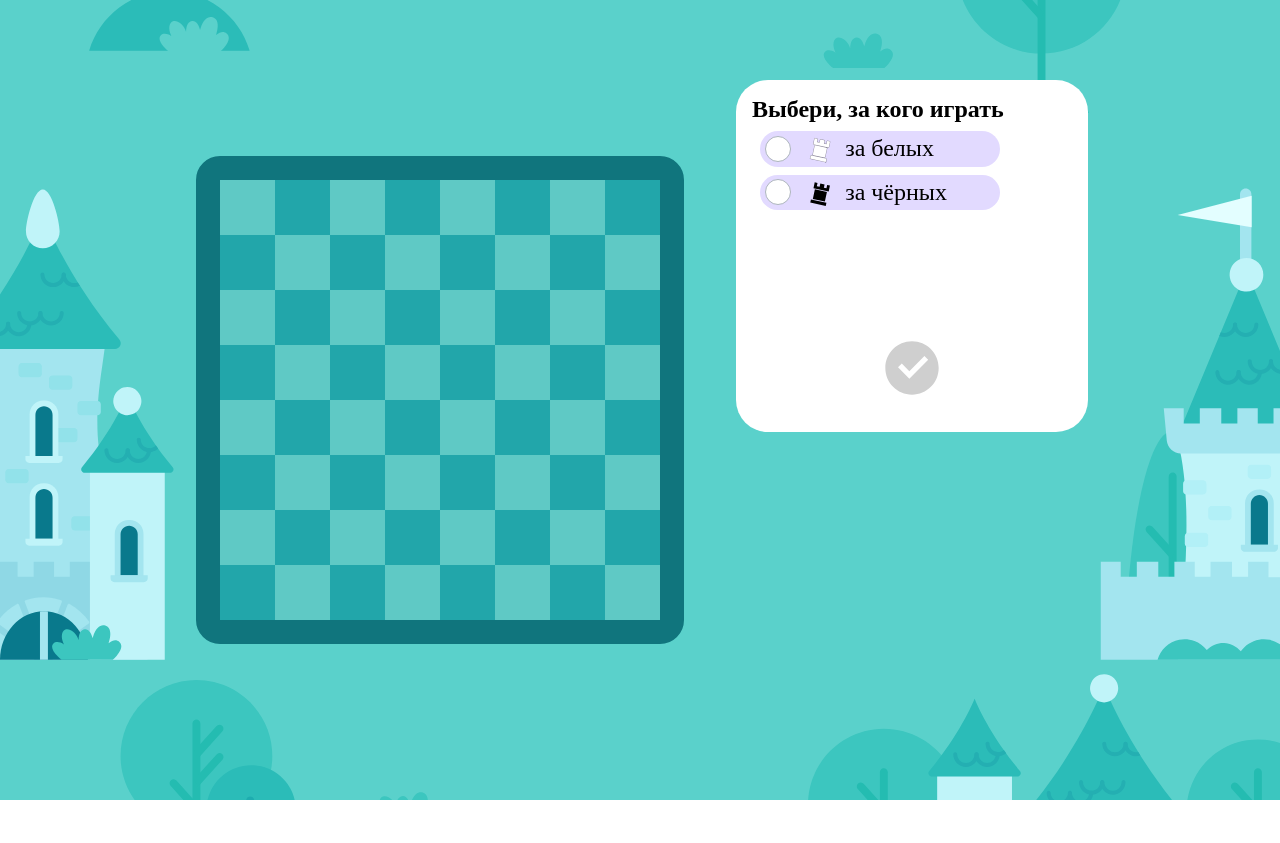
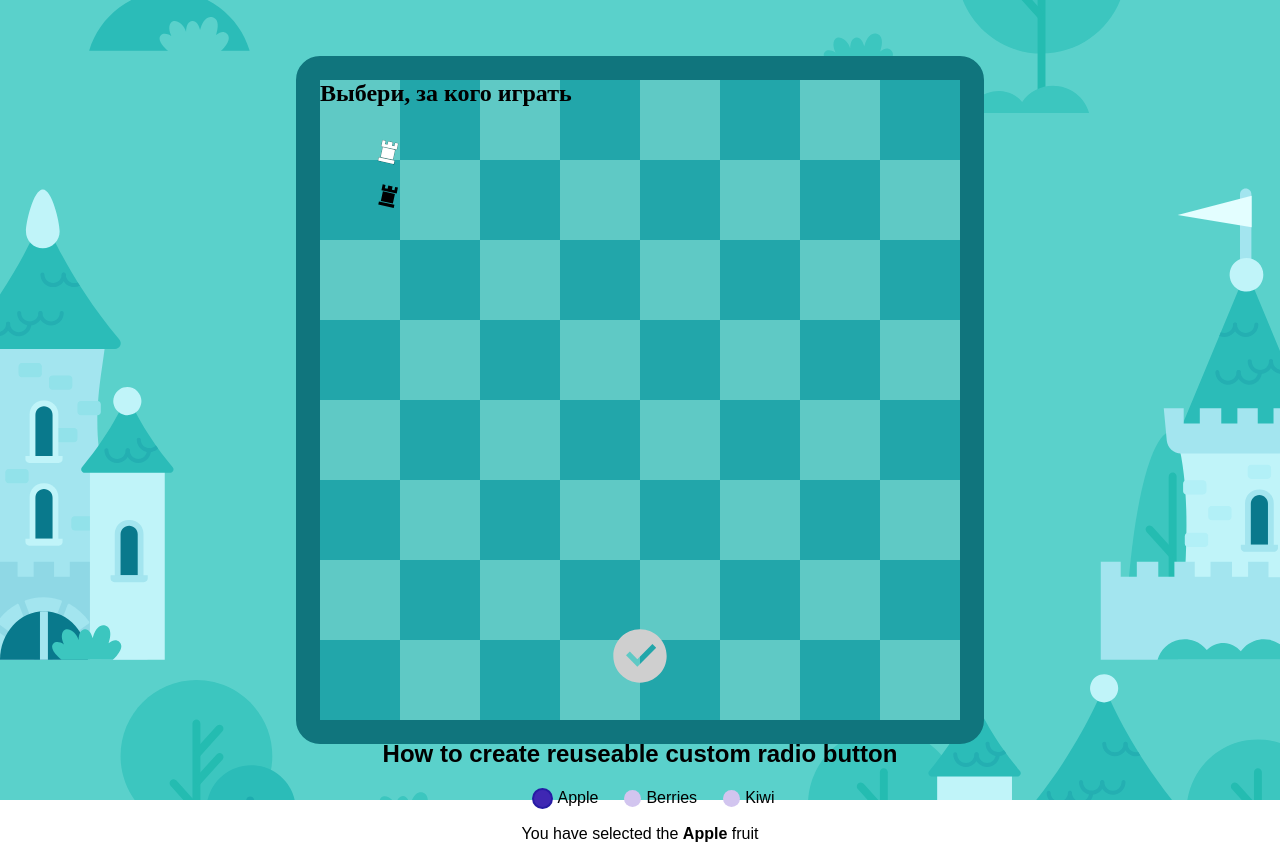
Before and after one commit to uchenick55/chess, a React (Create React App) app: page / in a window 1280 px wide. Before the commit the page ends 800 px from the top, so only its background shows below. Built offline with nearby package versions, Linux system fonts and the light colour scheme.

Commit message:
заебали калечные радиокнопки, хочу другие

```diff
--- a/src/assets/functions/moveOrBiteFigue.ts
+++ b/src/assets/functions/moveOrBiteFigue.ts
@@ -5,6 +5,11 @@ import {InitialStateFieldType} from "../../redux/field-reducer";
 const {v4: uuidv4} = require('uuid');
 
 export const moveOrBiteFigue = (state: InitialStateFieldType, cell: CelllType) => {
+
+    if (cell.cellFigue.figue === "king") {
+        return state
+    }
+
     const stateLocal: InitialStateFieldType = structuredClone(state) // полная копия стейта
 
     stateLocal.history.fieldHistory.push(structuredClone(stateLocal.field)) // делаем копию field
@@ -41,7 +46,7 @@ export const moveOrBiteFigue = (state: InitialStateFieldType, cell: CelllType) =
         ? "blackPlayer"
         : "whitePlayer"
 
-    if (stateLocal.commonGameParam.showMenu === true) {
+    if (stateLocal.commonGameParam.showMenu) {
         stateLocal.commonGameParam.showMenu = false //скрытие меню выбора цвета фигур после первого хода
     }
 
--- a/src/components/common/types/commonTypes.ts
+++ b/src/components/common/types/commonTypes.ts
@@ -42,8 +42,11 @@ export type PlayerType =    "whitePlayer" | "blackPlayer" | "unchecked"
 
 export type CommonGameParamType = {
     initialisedApp: boolean,
+    mobileWidth: number,
     fieldParams: {
         fieldWidthHeight: number,
+        pageWidth: number, // ширина страницы по умолчанию
+        pageHeight: number, // высота страницы по умолчанию
         numABC: Array<string>,
         num123: Array<string>
     },
--- a/src/components/renderGame/Menu/Menu.tsx
+++ b/src/components/renderGame/Menu/Menu.tsx
@@ -11,12 +11,15 @@ import checkboxChoosen from "../../../assets/svg/checkboxChoosen.svg"
 const Menu: React.FC = () => {
     const player1Color: PlayerType = useSelector((state: GlobalStateType) => state.chess.commonGameParam.player1Color) // кто ходит первым
     const showMenu = useSelector((state: GlobalStateType) => state.chess.commonGameParam.showMenu) // нужно ли показывать меню
+    const fieldWidthHeightLocal = useSelector((state: GlobalStateType) => state.chess.commonGameParam.fieldParams.fieldWidthHeight)
 
     const dispatch = useDispatch()
 
-    return <div className={classes.menuCommon}>
+    return <div className={classes.menuCommonUp}>
+
+        <div className={classes.menuCommon} style={{width: fieldWidthHeightLocal*8, height:fieldWidthHeightLocal*8 }}>
             <div className={classes.chooseWhooPlay}>Выбери, за кого играть</div>
-
+            <br/>
             <div className={classes.radio}>
                 <label className={classes.customRadio}>
                     <input
@@ -64,6 +67,8 @@ const Menu: React.FC = () => {
                      }}
                 />
             </div>
+        </div>
+
 
     </div>
 }
--- /dev/null
+++ b/src/components/renderGame/Menu/Radio.tsx
@@ -0,0 +1,50 @@
+import React, { useState } from "react";
+import RadioButton from "./RadioButton";
+import "./styles.css";
+
+function Radio() {
+    const [fruits, setFruits] = useState("Apple");
+
+    const handleChange = (event:any) => {
+        setFruits(event.target.value);
+    };
+
+    const isChecked = (value:any) => fruits === value;
+
+    return (
+        <div className="App">
+            <h2>How to create reuseable custom radio button</h2>
+            <div className="radiobutton-div">
+                <RadioButton
+                    id="Apple"
+                    name="Apple"
+                    value="Apple"
+                    text="Apple"
+                    onChange={handleChange}
+                    checked={isChecked("Apple")}
+                />
+                <RadioButton
+                    id="Berries"
+                    name="Berries"
+                    value="Berries"
+                    text="Berries"
+                    onChange={handleChange}
+                    checked={isChecked("Berries")}
+                />
+                <RadioButton
+                    id="Kiwi"
+                    name="Kiwi"
+                    value="Kiwi"
+                    text="Kiwi"
+                    onChange={handleChange}
+                    checked={isChecked("Kiwi")}
+                />
+            </div>
+            <p>
+                You have selected the <strong>{fruits}</strong> fruit{" "}
+            </p>
+        </div>
+    );
+}
+
+export default Radio;
--- /dev/null
+++ b/src/components/renderGame/Menu/RadioButton.tsx
@@ -0,0 +1,25 @@
+import "./styles.css";
+
+type RadioButtonType = {
+    id: any, text:any, name:any, onChange:any, checked:any, value:any
+}
+
+const RadioButton: React.FC< RadioButtonType> = ({ id, text, name, onChange, checked, value }) => {
+    return (
+        <label htmlFor={id} className="radiobutton-label">
+            <input
+                className="radiobutton-input"
+                type="radio"
+                name={name}
+                id={id}
+                value={value}
+                onChange={onChange}
+                checked={checked}
+            />
+            <span className="custom-radiobutton" />
+            {text}
+        </label>
+    );
+};
+
+export default RadioButton;
--- a/src/components/renderGame/Menu/menu.module.css
+++ b/src/components/renderGame/Menu/menu.module.css
@@ -1,17 +1,19 @@
 
 .menuCommon {
-    padding: 1rem;
-    position: absolute;
-    width: 20rem;
-    height: 20rem;
-    right: 12rem;
-    top: 5rem;
+    right: 1rem;
+    left: 1rem;
+    top: 1rem;
     border-radius: 2rem;
     background-color: rgb(255, 255, 255);
     /*display: flex;*/
-    justify-content: center;
 }
 
+.menuCommonUp {
+    display: flex;
+    justify-content: center;
+    align-items: center;
+
+}
 .chooseWhooPlay {
     position: relative;
     font-size: 1.5rem;
--- /dev/null
+++ b/src/components/renderGame/Menu/radioButton.module.css
@@ -0,0 +1,39 @@
+.App {
+    font-family: sans-serif;
+    text-align: center;
+}
+
+.radiobutton-input {
+    visibility: hidden;
+}
+
+.radiobutton-label {
+    display: flex;
+    align-items: center;
+    gap: 5px;
+    cursor: pointer;
+}
+
+.custom-radiobutton {
+    height: 17px;
+    width: 17px;
+    border-radius: 50%;
+    cursor: pointer;
+    background-color: #d2c5ef;
+    display: inline-block;
+}
+.radiobutton-input:checked + .custom-radiobutton {
+    border: 2px solid #261ba4;
+    background-color: #3f27b3;
+}
+
+/* .radiobutton-input:checked + span {
+  border: 2px solid #261BA4;
+  background-color: #3F27B3;
+} */
+
+.radiobutton-div {
+    display: flex;
+    justify-content: center;
+    align-items: center;
+}
--- /dev/null
+++ b/src/components/renderGame/Menu/styles.css
@@ -0,0 +1,39 @@
+.App {
+    font-family: sans-serif;
+    text-align: center;
+}
+
+.radiobutton-input {
+    visibility: hidden;
+}
+
+.radiobutton-label {
+    display: flex;
+    align-items: center;
+    gap: 5px;
+    cursor: pointer;
+}
+
+.custom-radiobutton {
+    height: 17px;
+    width: 17px;
+    border-radius: 50%;
+    cursor: pointer;
+    background-color: #d2c5ef;
+    display: inline-block;
+}
+.radiobutton-input:checked + .custom-radiobutton {
+    border: 2px solid #261ba4;
+    background-color: #3f27b3;
+}
+
+/* .radiobutton-input:checked + span {
+  border: 2px solid #261BA4;
+  background-color: #3F27B3;
+} */
+
+.radiobutton-div {
+    display: flex;
+    justify-content: center;
+    align-items: center;
+}
--- a/src/components/renderGame/renderGame.tsx
+++ b/src/components/renderGame/renderGame.tsx
@@ -8,6 +8,7 @@ import Menu from "./Menu/Menu";
 import goBack from "../../assets/svg/go-back-white.svg"
 import bgImage from "../../assets/svg/bgImage.svg"
 import {fieldActions} from "../../redux/field-reducer";
+import Radio from "./Menu/Radio";
 
 
 const RenderGame: React.FC = (() => {
@@ -86,15 +87,16 @@ const RenderGame: React.FC = (() => {
         <div className={classes.div2} style={{ // основное поле помимо клеток (бордер)
             width: 8 * fieldWidthHeightLocal, // стилизация ширины и высоты ячеек от переменных в стейте
             height: 8 * fieldWidthHeightLocal,
-            transform: showMenu? "translateX(-200px)": "unset"
+            //transform: showMenu? "translateX(-200px)": "unset"
         }}>
             {rendr123ABC} {/* отрисовка полей 123ABC*/}
 
             {fieldRender} {/*отрисовка самого поля c ячейками и фигурами*/}
+            {showMenu && <Menu/>} {/*отрисовка меню в зависимости от флага показа меню*/}
+            <Radio/>
 
         </div>
 
-        {showMenu && <Menu/>} {/*отрисовка меню в зависимости от флага показа меню*/}
 
     </div>
 })
--- a/src/redux/field-reducer.ts
+++ b/src/redux/field-reducer.ts
@@ -57,9 +57,12 @@ type FieldActionsTypes =
 
 const initialState = {
     initialisedApp: false,
+    mobileWidth: 620,
     commonGameParam: {
         fieldParams: {
-            fieldWidthHeight: 55 as number,
+            fieldWidthHeight: document.documentElement.scrollHeight>document.documentElement.scrollWidth
+                ? document.documentElement.scrollWidth/10 // если ширина меньше (мобильный или горизонтальный мобильнник)
+                : document.documentElement.scrollHeight/10 , // если высота меньше (десктоп)
             numABC: [] as Array<string>,
             num123: [] as Array<string>
         },
@@ -269,7 +272,9 @@ const FieldReducer = (state: InitialStateFieldType = initialState, action: Field
                                         }
                                         if (actionFigueColor !== isDarkenedFigueColorRight && // цвет пешки и фигуры под боем справа отдичается
                                             isDarkenedFigueColorRight !== "unset" && // не бьем пустые поля
-                                            totalCollInd + 1 <= 7) {// и не выходим справа за поле
+                                            totalCollInd + 1 <= 7
+
+                                        ) {// и не выходим справа за поле
                                             stateLocal.field[totalRowInd][totalCollInd + 1].isDarkened = true // затемняем поле справа с фигурой, которую пешка может побить
                                         }
                                         return
```
Lines whose indentation alone changed are shown as unchanged.
